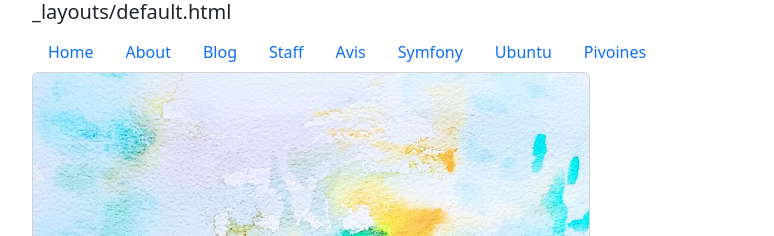
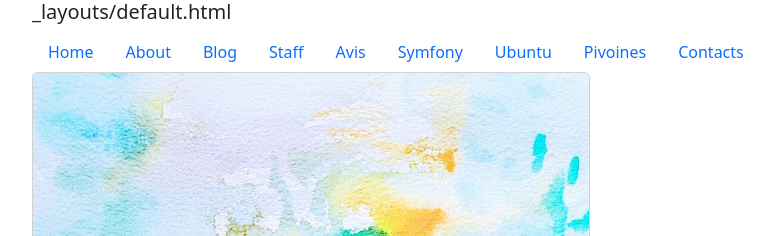
Before and after one commit to awelvor/mybootstrap, a Jekyll site: the page built from images.html, in a window 1280 px wide. Shown: the top 236 px of the page, without its empty margins (50-824 px from the left). Built offline with Jekyll 4.4.1, drawn with Linux system fonts in a browser that asks for light colours.

Commit message:
Update navigation.yml

```diff
--- a/_data/navigation.yml
+++ b/_data/navigation.yml
@@ -14,3 +14,5 @@
   link: /bootstrap/ubuntu.html
 - name: Pivoines
   link: /bootstrap/images.html
+- name: Contacts
+  link: /bootstrap/contacts
```
